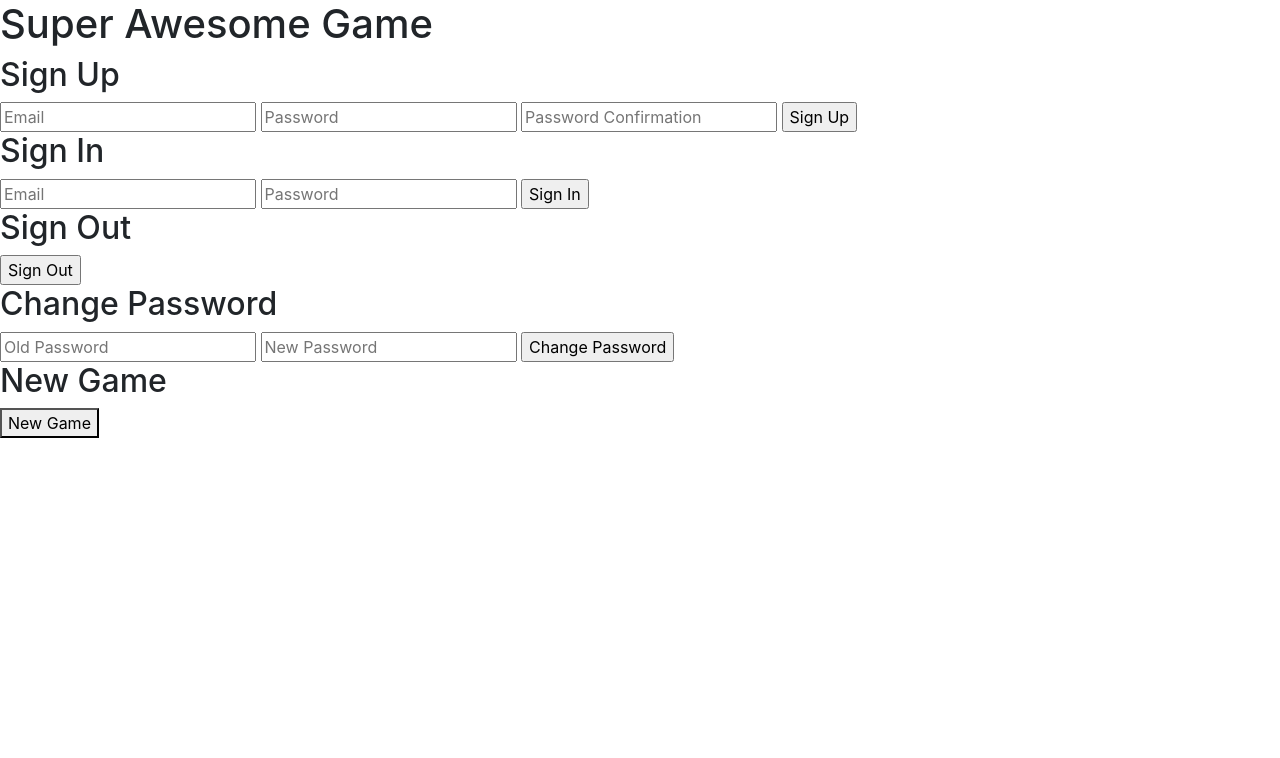
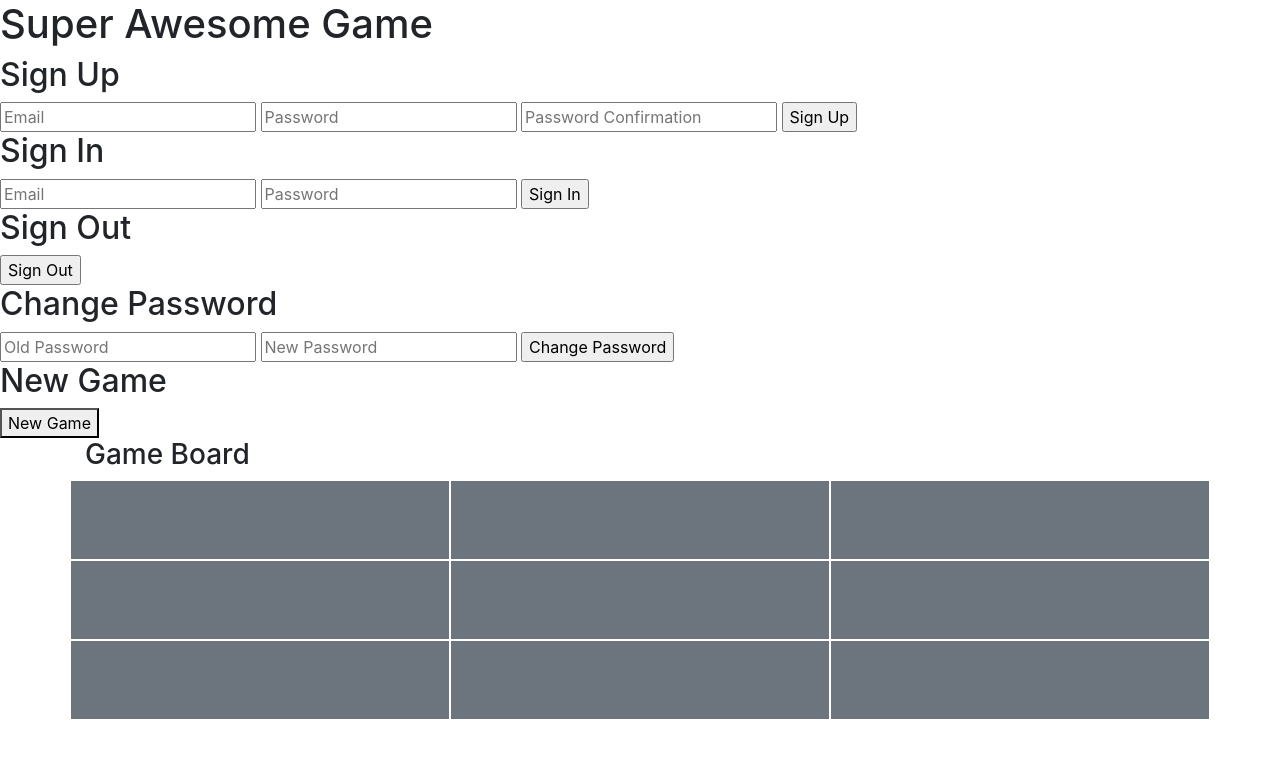
Before and after one commit to oliversablove/Tic-Tac-Toe-Project, a website built with webpack: page index.html in a window 1280 px wide. Built offline with nearby package versions, Linux system fonts and the light colour scheme.

Commit message:
Add Game Board and Click Handler
Added game board and click functionality to place x or o in board cells.

```diff
--- a/assets/scripts/app.js
+++ b/assets/scripts/app.js
@@ -17,4 +17,5 @@ $(() => {
   $('#change-pw').on('submit', authEvents.onChangePassword)
   // game
   $('#new-game').on('click', gamesEvents.onNewGame)
+  $('.box').on('click', gamesEvents.onBoxClick)
 })
--- a/assets/scripts/games/events.js
+++ b/assets/scripts/games/events.js
@@ -12,6 +12,25 @@ const onNewGame = event => {
     .catch(ui.onNewGameFailure)
 }
 
+let currentPlayer = 'X'
+const gameBoard = []
+
+const onBoxClick = function (event) {
+  const boxNumber = $(event.target).data('box-number')
+  console.log(boxNumber)
+  const text = $(event.target).text()
+  if (text === '') {
+    $(event.target).text(currentPlayer)
+  }
+  if (currentPlayer === 'X') {
+    currentPlayer = 'O'
+  } else {
+    currentPlayer = 'X'
+  }
+}
+
 module.exports = {
-  onNewGame
+  onNewGame,
+  onBoxClick,
+  gameBoard
 }
--- a/assets/styles/index.scss
+++ b/assets/styles/index.scss
@@ -1 +1,13 @@
 @import '~bootstrap/scss/bootstrap';
+
+$font-color: $light;
+
+.box {
+  align-items: center;
+  background-color: $secondary;
+  border: 1px solid $white;
+  color: $font-color;
+  display: flex;
+  height: 80px;
+  justify-content: center;
+}
--- a/index.html
+++ b/index.html
@@ -46,6 +46,21 @@
       <h2>New Game</h2>
         <button name="new-game" id="new-game" value="New Game">New Game</button>
 
+        <div class="container">
+          <h3>Game Board</h3>
+          <div class="row">
+            <div class="col-4 box" data-box-number="1"></div>
+            <div class="col-4 box" data-box-number="2"></div>
+            <div class="col-4 box" data-box-number="3"></div>
+            <div class="col-4 box" data-box-number="4"></div>
+            <div class="col-4 box" data-box-number="5"></div>
+            <div class="col-4 box" data-box-number="6"></div>
+            <div class="col-4 box" data-box-number="7"></div>
+            <div class="col-4 box" data-box-number="8"></div>
+            <div class="col-4 box" data-box-number="9"></div>
+          </div>
+        </div>
+
     </body>
 </html>
 
```
